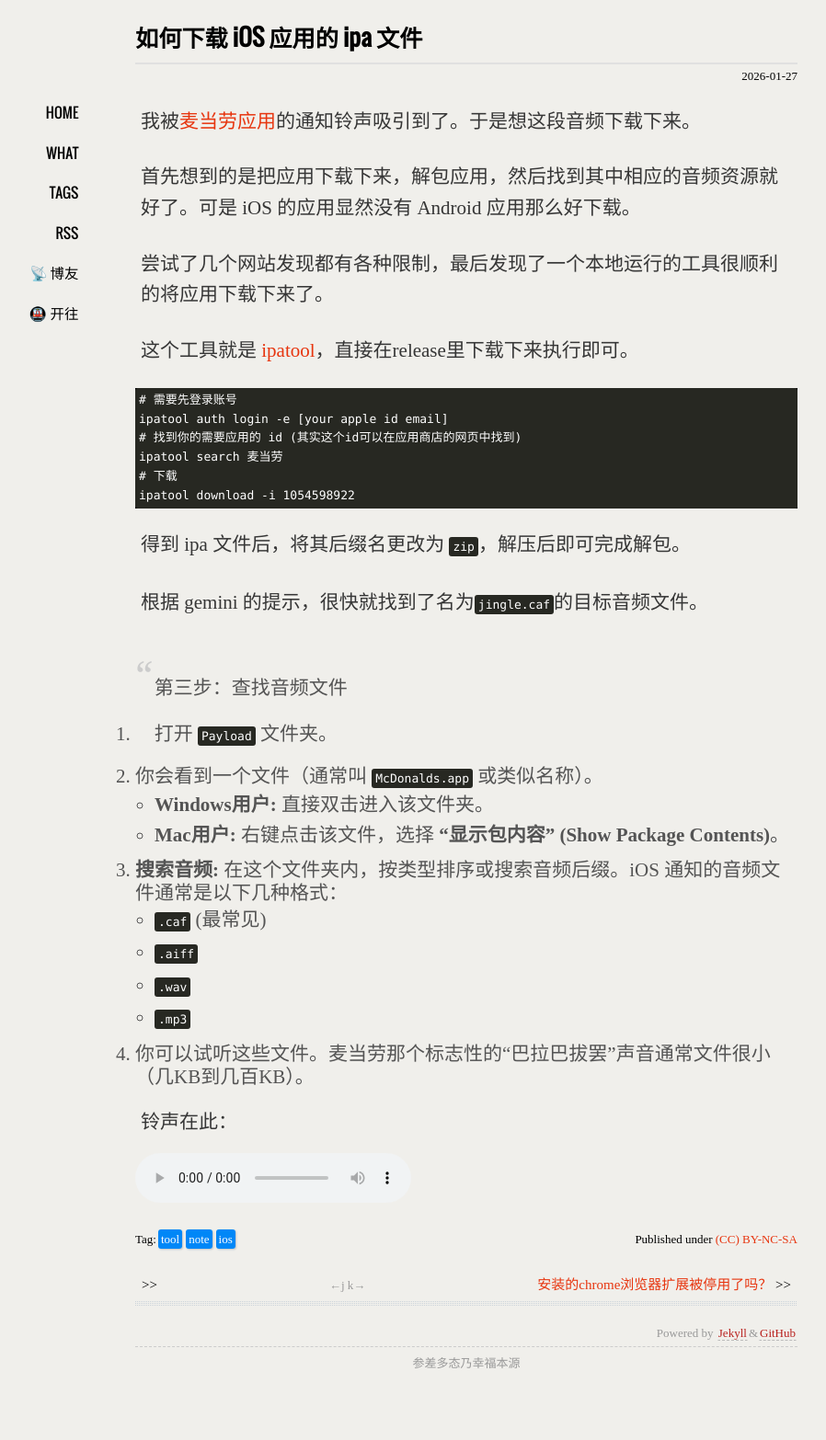
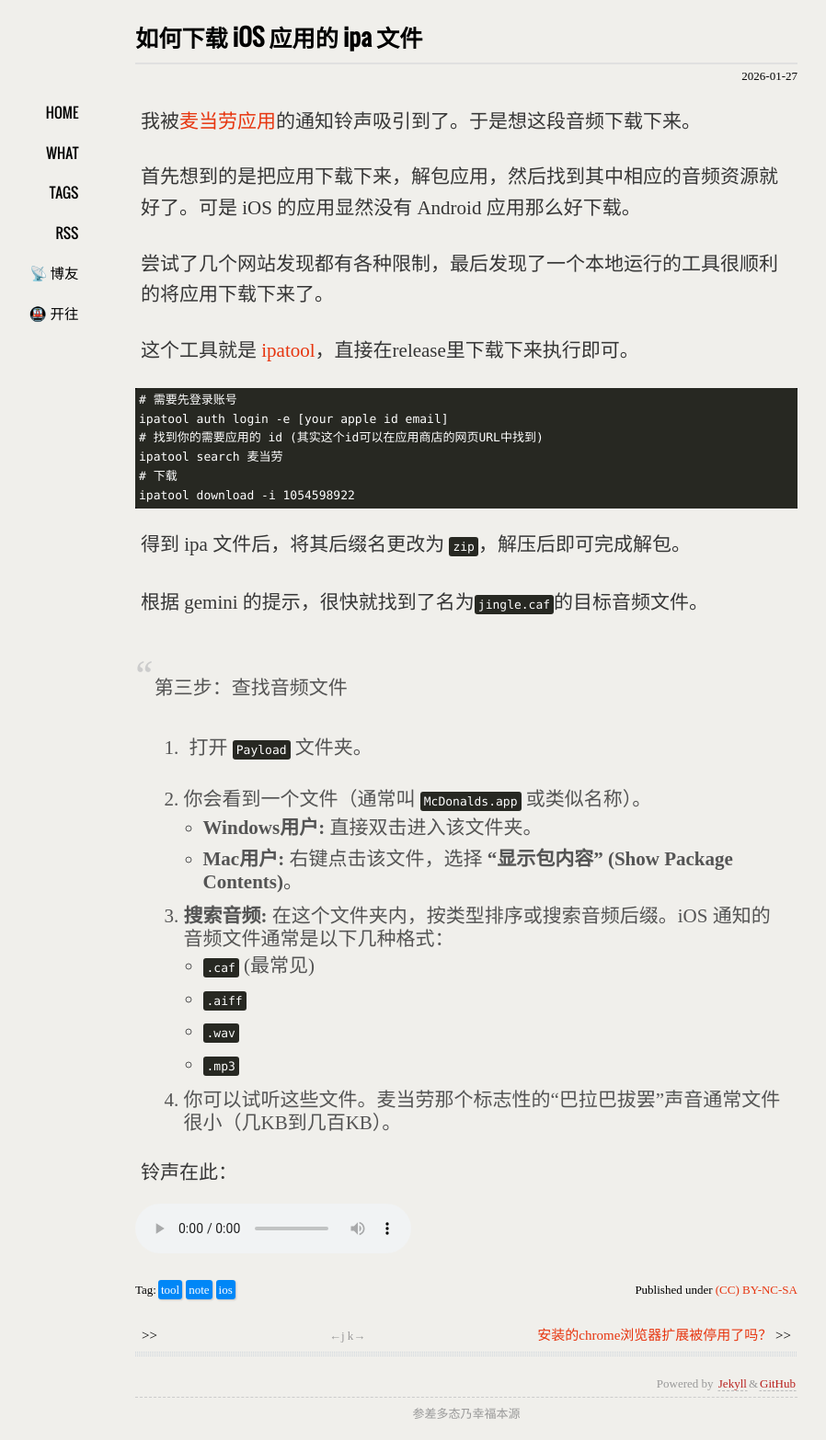
Before and after one commit to xavierskip/xavierskip.github.io, a Jekyll site: the page built from _posts/2026-01-27-download-ipa.md, in a window 1280 px wide. Shown: the whole page at 92% size, without its empty margins (133-1031 px from the left). Built offline with Jekyll 4.4.1, drawn with Linux system fonts in a browser that asks for light colours; comment, search, counter and statistics services are not loaded; a style sheet for code colours, icons or effects is not loaded; before the commit the page ends 1511 px from its top, so only the background shows below that.

Commit message:
update post  2026-01-27-download-ipa

````diff
--- a/_posts/2026-01-27-download-ipa.md
+++ b/_posts/2026-01-27-download-ipa.md
@@ -18,7 +18,7 @@ tags:
 ```
 # 需要先登录账号
 ipatool auth login -e [your apple id email]
-# 找到你的需要应用的 id (其实这个id可以在应用商店的网页中找到)
+# 找到你的需要应用的 id (其实这个id可以在应用商店的网页URL中找到)
 ipatool search 麦当劳
 # 下载
 ipatool download -i 1054598922
--- a/media/css/style.css
+++ b/media/css/style.css
@@ -93,7 +93,8 @@ blockquote::before{
   position: relative;
     top:0.7em;
 }
-blockquote p{margin:0.5em;padding:0 0 0 0.7em;}
+blockquote > p{margin:0.5em;padding:0 0 0 0.7em;}
+blockquote > ol{margin:0.5em;padding:0 0 0 2em;}
 #container{width:720px;margin:1em auto;display:block;padding:0 2em;}
 .content{font-size:15px;line-height:25px;}
 .content h1{padding:.5em 0;}
````
